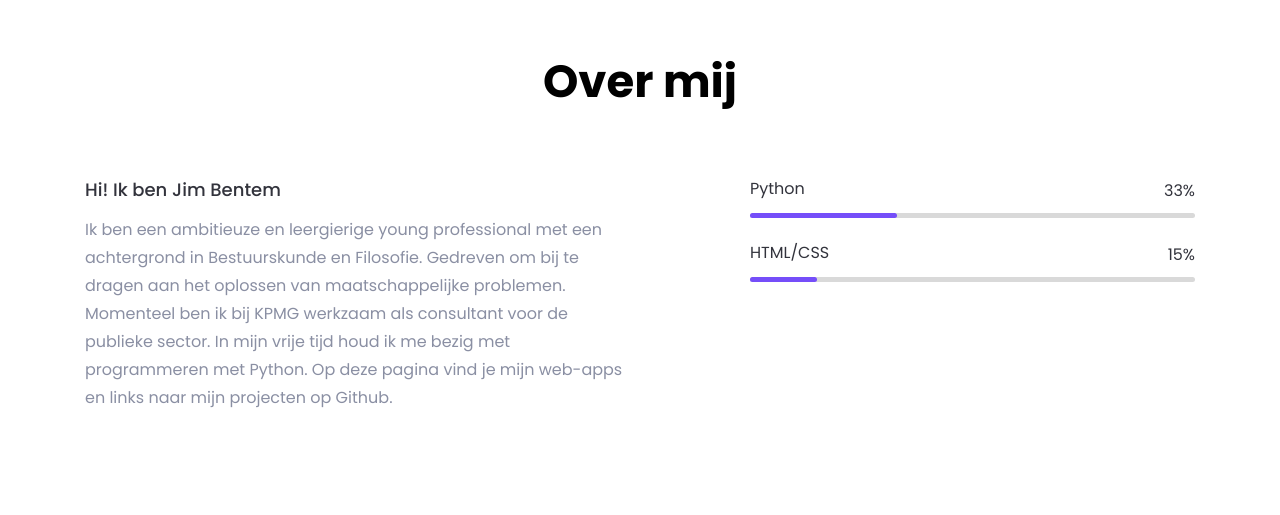
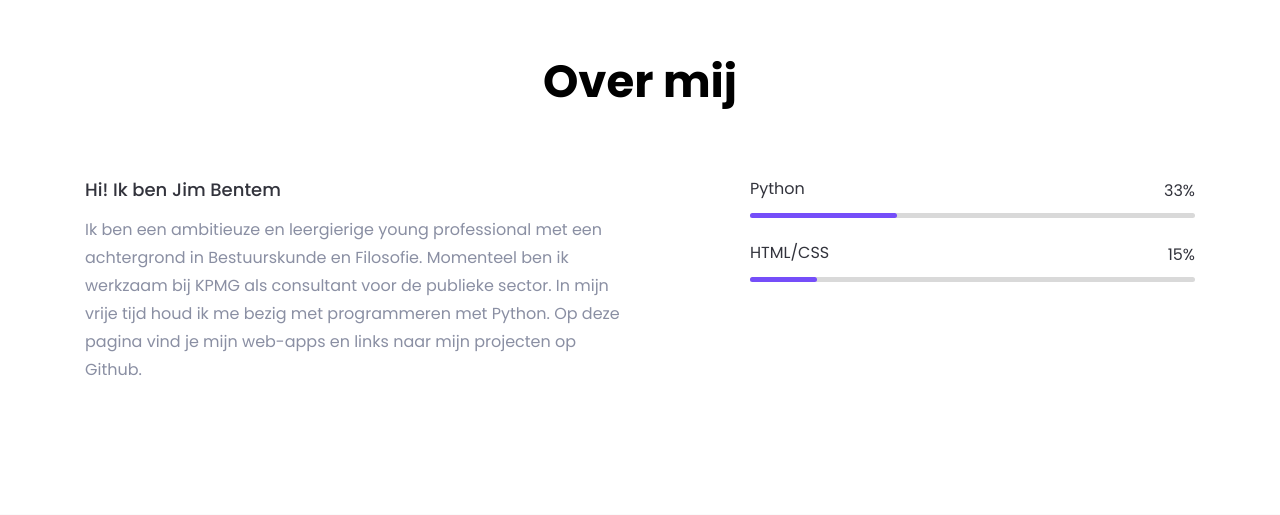
Before and after one commit to Jamesmaster3/portfolio, a Flask app: page / in a window 1280 px wide. Shown: the part 890-1405 px from the top of the page. Run offline with Flask 2, Linux system fonts and the light colour scheme; some libraries are stand-ins or nearby versions; some web fonts are replaced.

Commit message:
changed text

```diff
--- a/templates/index.html
+++ b/templates/index.html
@@ -175,7 +175,7 @@
                 <div class="col-lg-6">
                     <div class="about-content mt-50">
                         <h5 class="about-title">Hi! Ik ben Jim Bentem</h5>
-                        <p>Ik ben een ambitieuze en leergierige young professional met een achtergrond in Bestuurskunde en Filosofie. Gedreven om bij te dragen aan het oplossen van maatschappelijke problemen. Momenteel ben ik bij KPMG werkzaam als consultant voor de publieke sector. In mijn vrije tijd houd ik me bezig met programmeren met Python. Op deze pagina vind je mijn web-apps en links naar mijn projecten op Github.</p>
+                        <p>Ik ben een ambitieuze en leergierige young professional met een achtergrond in Bestuurskunde en Filosofie. Momenteel ben ik werkzaam bij KPMG als consultant voor de publieke sector. In mijn vrije tijd houd ik me bezig met programmeren met Python. Op deze pagina vind je mijn web-apps en links naar mijn projecten op Github.</p>
                     </div> <!-- about content -->
                 </div>
                 <div class="col-xl-5 offset-xl-1 col-lg-6">
```
